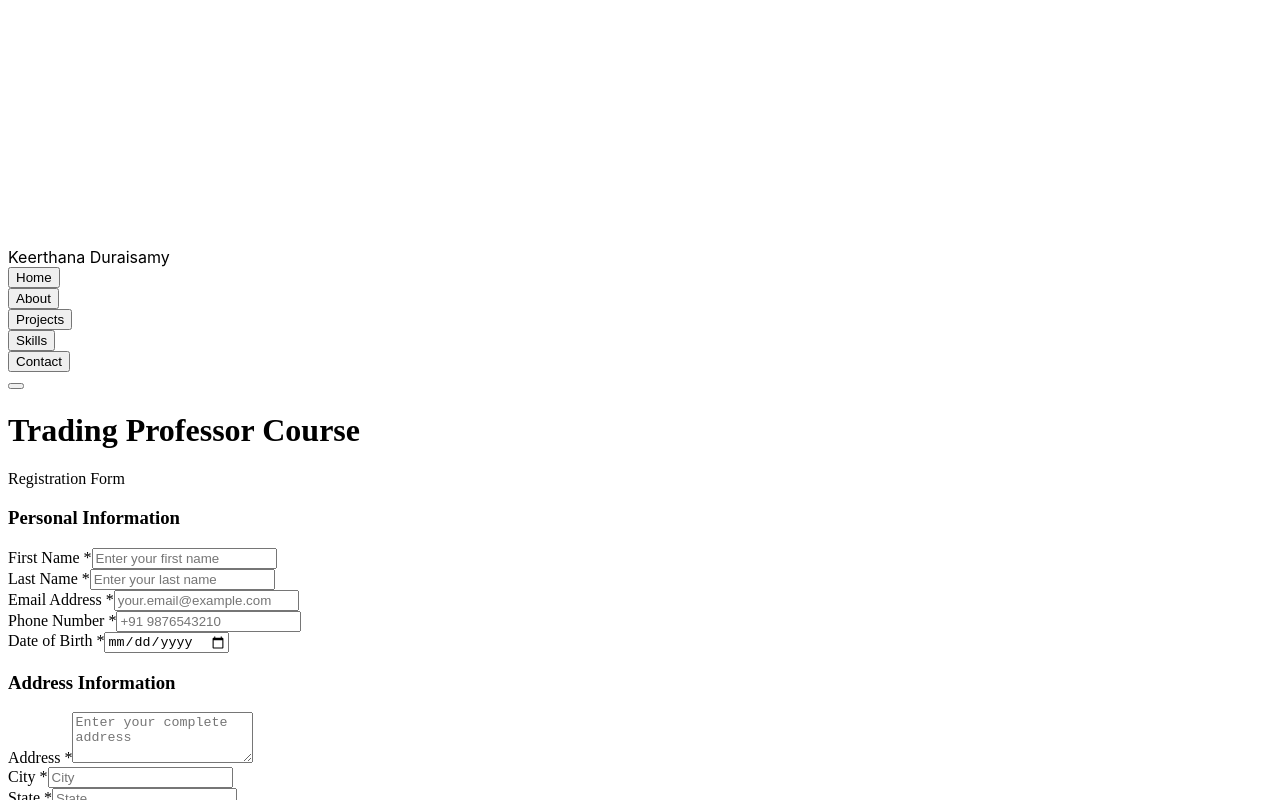
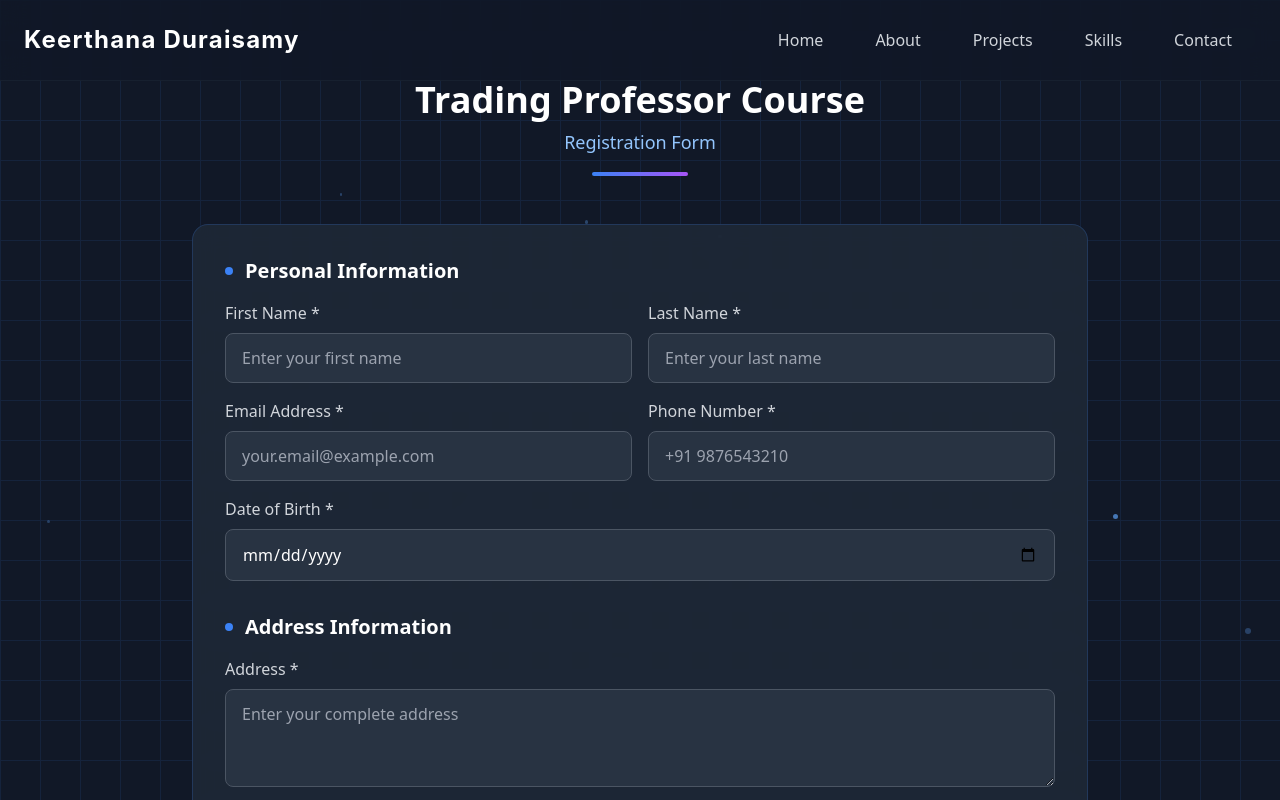
Before and after one commit to KEERTHANADURAISAM/KEERTHANA-PROFILE, a React (Vite) app: page /register in a window 1280 px wide. Shown: the top 800 px of the page. Built offline with nearby package versions, Linux system fonts and the light colour scheme.

Commit message:
code updated

```diff
--- a/src/Pages/WorkShopRegistrationForm.jsx
+++ b/src/Pages/WorkShopRegistrationForm.jsx
@@ -168,7 +168,7 @@ const TradingRegistrationForm = () => {
 
   return (
 
-      <div className="relative z-10 min-h-screen py-8 px-4 mt-18">
+      <div className="relative z-10 min-h-screen py-8 px-4 mt-12">
         <div className="max-w-4xl mx-auto">
           {/* Header */}
           <div className="text-center mb-12">
--- a/src/main.jsx
+++ b/src/main.jsx
@@ -2,6 +2,7 @@ import React from "react";
 import ReactDOM from "react-dom/client";
 import { BrowserRouter } from "react-router-dom";
 import App from "./App";
+import './index.css'
 
 const root = ReactDOM.createRoot(document.getElementById("root"));
 root.render(
```
